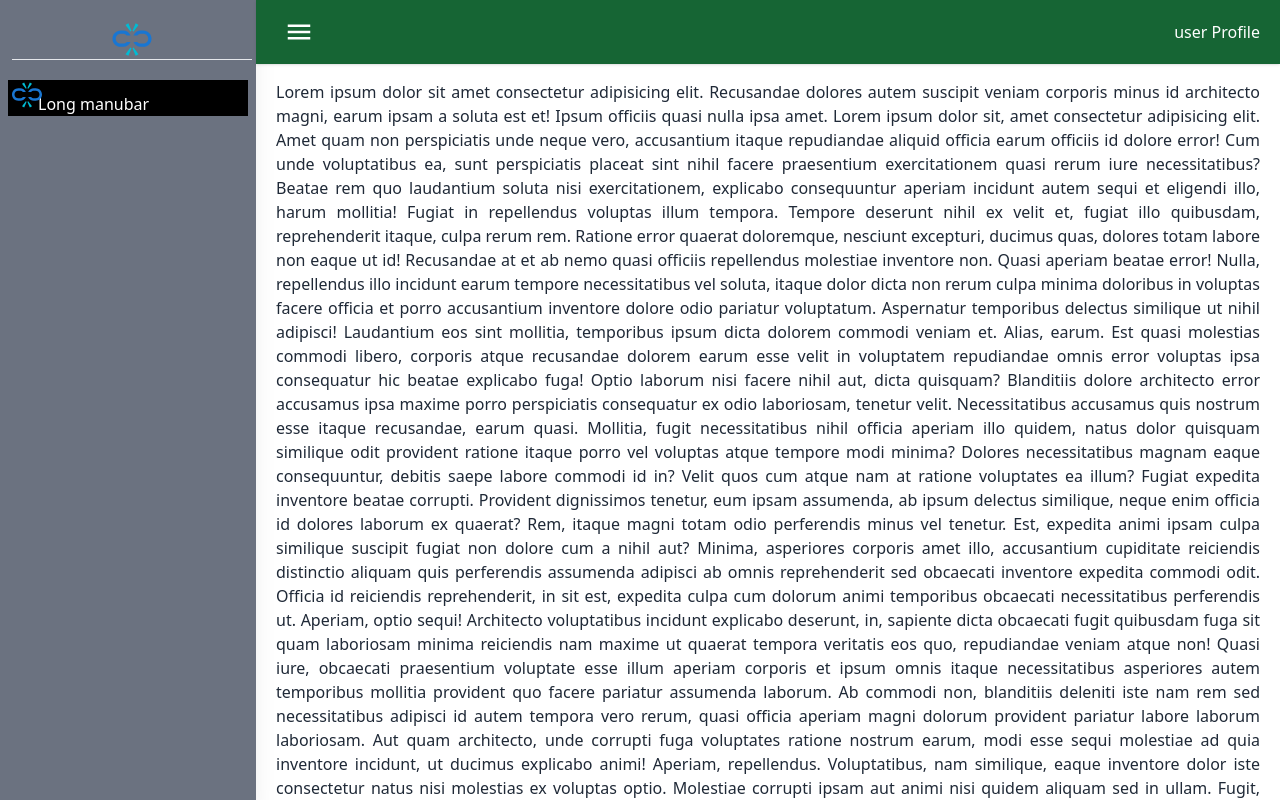
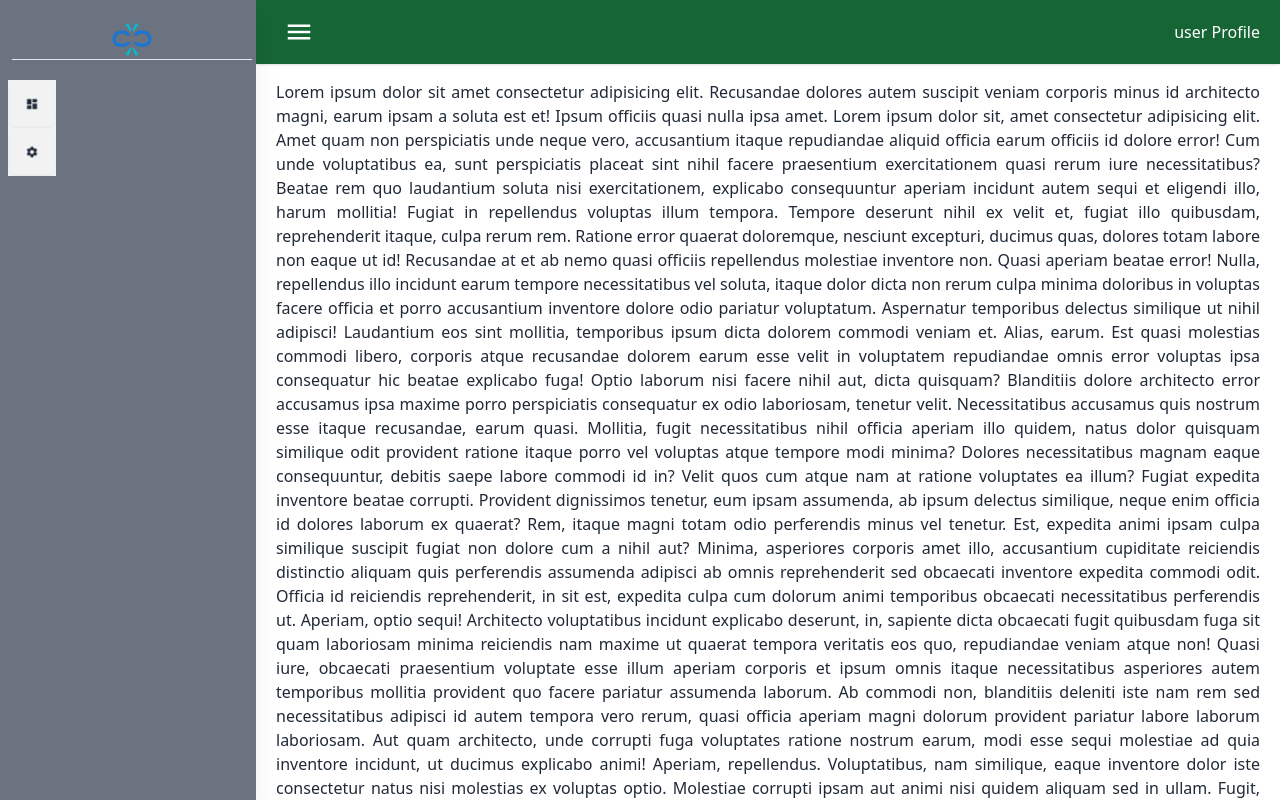
Before and after one commit to Sushil500530/Simple_Dashboard_Layout, a React (Vite) app: page / in a window 1280 px wide. Shown: the top 800 px of the page. Built offline with nearby package versions, Linux system fonts and the light colour scheme.

Commit message:
add change dashboar menu links

```diff
--- a/src/components/layouts/DashbaordLayout.jsx
+++ b/src/components/layouts/DashbaordLayout.jsx
@@ -15,26 +15,18 @@ const DashbaordLayout = () => {
     const handleToggleLeft = () => {
         setIsActive(!isActive);
     };
-    // className={` z-10 fixed pt-3 bg-blue-50 text-[#64748B]  mt-16 shadow-xl border overflow-y-auto w-64 h-screen px-0 inset-y-0 left-0 transform lg:hidden
-    // ${isActive && " transition-all duration-200 -translate-x-full"
-    //     } transition-all duration-200 px-5`}
     return (
         <div>
             <div className="relative">
                 <div
-                    className={` z-10 fixed bg-gray-500 text-[#64748B] shadow-xl overflow-y-auto min-h-screen inset-y-0 left-0 transform
+                    className={` z-50 fixed bg-gray-500 text-[#64748B] shadow-xl overflow-y-auto min-h-screen inset-y-0 left-0 transform
                  ${isActive ? "w-[70px] transition-all duration-200 -translate-x-full lg:translate-x-0" : "w-64 transition-all duration-200 ease-in-out bg-gray-500"
                         } transition-all duration-200 px-2`}
-                // className={`
-                // z-10 fixed pt-3 overflow-y-auto min-h-screen px-2 inset-y-0 left-0 transform
-                //     ${isActive ? 'w-[70px] overflow-hidden bg-transparent hover:w-72 hover:bg-transparent lg:translate-x-0 transition-all duration-200 -translate-x-full ease-in-out hidden md:hidden lg:block'
-                //         : 'w-64 transition-all duration-200 ease-in-out bg-gray-500'}
-                //       transition-all duration-200 ease-in-out mt-16 lg:mt-0
-                //       `}
+
                 >
-                    <FcBrokenLink className="text-3xl relative left-1 w-full h-10 my-5 border-b" />
+                    <FcBrokenLink className="text-3xl relative left-1 w-full h-10 my-5 border-b z-50" />
                     {
-                        isActive ? <SMenubar /> : <LMenubar />
+                        isActive ? <SMenubar /> :<SMenubar />
                     }
                 </div>
                 <div className={`
@@ -70,7 +62,7 @@ const DashbaordLayout = () => {
             <div className={`
                 ${isActive ? 'w-full lg:w-[calc(100%-70px)]'
                     : ' w-full lg:w-[calc(100%-256px)]'}
-                  pt-[5rem] float-right shadow transition-all duration-200 ease-in-out p-5
+                  pt-[5rem] float-right shadow transition-all duration-200 ease-in-out p-5 -z-10
                   `}>
                 <Outlet></Outlet>
             </div>
--- a/src/header/navbar/dashboar-manu/SMenubar.jsx
+++ b/src/header/navbar/dashboar-manu/SMenubar.jsx
@@ -1,54 +1,65 @@
-import { FcBrokenLink } from "react-icons/fc";
-import { MdDashboard, MdSettings } from "react-icons/md";
-import { RxCross1 } from "react-icons/rx";
-import { Link } from "react-router-dom";
+import React, { useState } from 'react';
+import { MdDashboard, MdSettings } from 'react-icons/md';
+import { Link } from 'react-router-dom';
 
 const SMenubar = () => {
-    const linkMenus = [
-        { name: 'Home', path: '/' },
-        { name: 'About', path: '/about' },
-        { name: 'Contact', path: '/contact' },
-        { name: 'Blog', path: '/blog' },
-        { name: 'Service', path: '/service' },
-        { name: 'More', path: '/more' },
-        // Add more menu items as needed...
-    ]
-    return (
-        <div>
-            <div className="bg-transparent text-black hidden lg:block z-10 hover:w-auto ">
-                <div className="flex flex-col items-start justify-center">
-                    <div className="  z-10 bg-base-200  transition-all ease-in-out duration-300">
-                        <div role="button" className="btn ">
-                            {/* icon  */}
-                           <MdDashboard className="w-6 h-6" />
-                        </div>
-                        <ul className="top-3 left-16  py-2 px-5 shadow bg-gray-300 text-black w-52 transition-all ease-in-out duration-300">
-                            {
-                                linkMenus?.map((menu, index) => (
-                                    <div key={index} className=" transition-all ease-in-out duration-300">
-                                        <Link to={menu?.path}>{menu?.name}</Link>
-                                    </div>
-                                ))
-                            }
-                        </ul>
-                    </div>
-                    <div className="z-10 bg-base-200">
-                        <div role="button" className="btn ">
-                           {/* icon  */}
-                           <MdSettings className="w-6 h-6" />
-                        </div>
-                        <ul className="top-3 left-16  py-2 px-5 shadow w-52 bg-white">
-                            <Link to="/blog"><li><a>Blog</a></li></Link>
-                            <Link to="/service"><li><a>Service</a></li></Link>
-                            <Link to="/more"><li><a>More</a></li></Link>
-                        </ul>
-                    </div>
-                </div>
+  const [activeMenu, setActiveMenu] = useState(null); // Manage active menu
 
+  const linkMenus = [
+    {
+      title: 'Home',
+      path: '/',
+      icon: <MdDashboard />,
+      subTitle: [
+        { title: 'About', path: '/about' },
+        { title: 'Contact', path: '/contact' },
+        { title: 'Blog', path: '/blog' },
+        { title: 'Service', path: '/service' },
+        { title: 'More', path: '/more' },
+      ],
+    },
+    {
+      title: 'Settings',
+      path: '/settings',
+      icon: <MdSettings />,
+      subTitle: [
+        { title: 'Profile', path: '/profile' },
+        { title: 'Account', path: '/account' },
+        { title: 'Privacy', path: '/privacy' },
+      ],
+    },
+  ];
 
+  const toggleMenu = (index) => {
+    setActiveMenu(activeMenu === index ? null : index); // Toggle active menu
+  };
+
+  return (
+    <div className="bg-transparent text-black hidden lg:block z-50 hover:w-auto">
+      <div className="flex flex-col items-start justify-center">
+        {linkMenus.map((menu, index) => (
+          <div key={index} className="z-10 bg-base-200">
+            <div
+              role="button"
+              className="btn flex items-center justify-start relative"
+              onClick={() => toggleMenu(index)} // Toggle sub-menu on click
+            >
+              {menu.icon}
             </div>
-        </div>
-    );
+            {activeMenu === index && (
+              <ul className="py-2 px-5 shadow bg-gray-300 text-black w-52 absolute left-20 ">
+                {menu.subTitle.map((sub, subIndex) => (
+                  <li key={subIndex}>
+                    <Link to={sub.path}>{sub.title}</Link>
+                  </li>
+                ))}
+              </ul>
+            )}
+          </div>
+        ))}
+      </div>
+    </div>
+  );
 };
 
 export default SMenubar;
```
